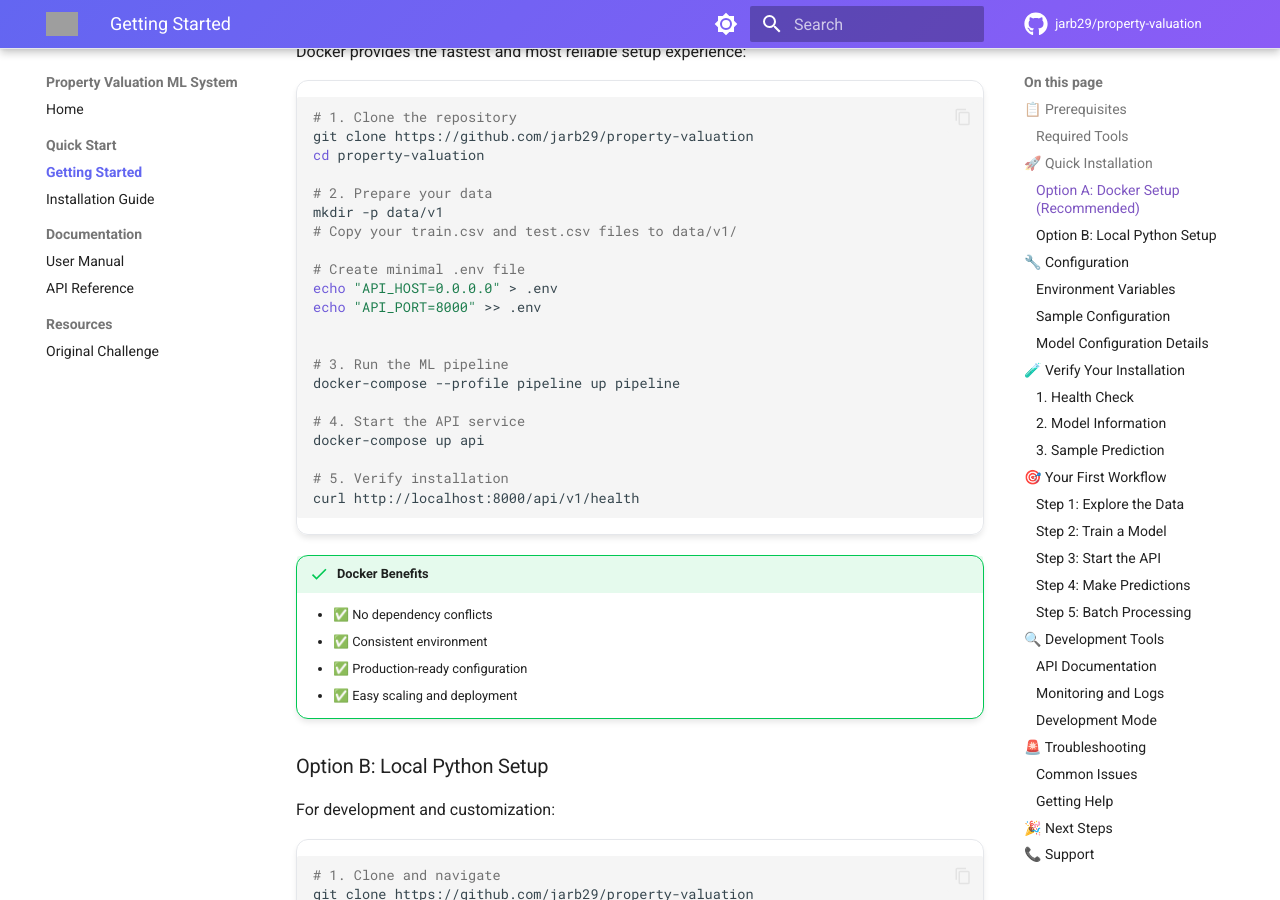
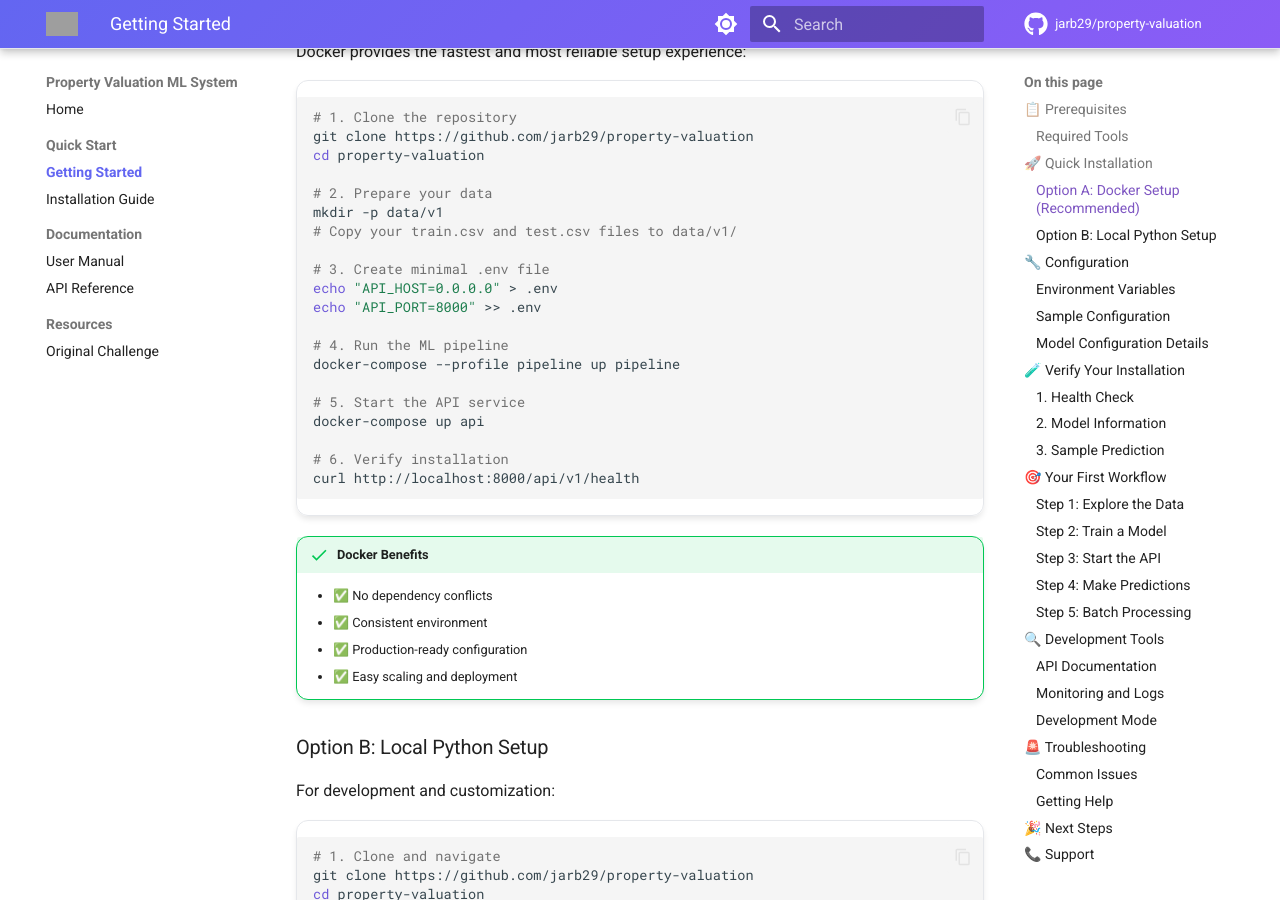
Before and after one commit to jarb29/property-valuation, an MkDocs documentation site: the page built from docs/getting-started.md, in a window 1280 px wide and 900 px high, scrolled down 1001 px. Built offline with MkDocs 1.6.1 and Material for MkDocs 9.7.7, drawn with Linux system fonts in a browser that asks for light colours; comment, search, counter and statistics services are not loaded; grey boxes are pictures that could not be loaded.

Commit message:
fixing finally the mardown docker component

````diff
--- a/docs/getting-started.md
+++ b/docs/getting-started.md
@@ -45,18 +45,17 @@ cd property-valuation
 mkdir -p data/v1
 # Copy your train.csv and test.csv files to data/v1/
 
-# Create minimal .env file
+# 3. Create minimal .env file
 echo "API_HOST=0.0.0.0" > .env
 echo "API_PORT=8000" >> .env
 
-
-# 3. Run the ML pipeline
+# 4. Run the ML pipeline
 docker-compose --profile pipeline up pipeline
 
-# 4. Start the API service
+# 5. Start the API service
 docker-compose up api
 
-# 5. Verify installation
+# 6. Verify installation
 curl http://localhost:8000/api/v1/health
 ```
 
````
